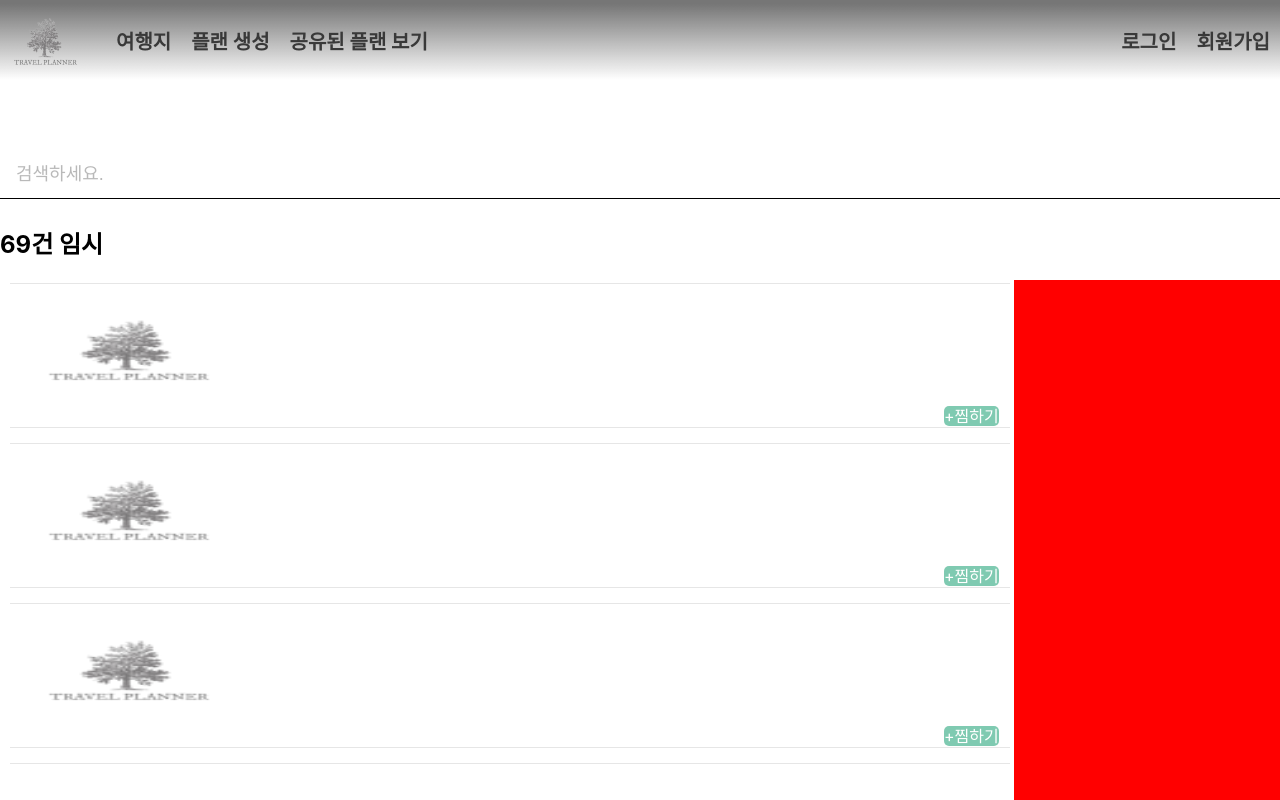
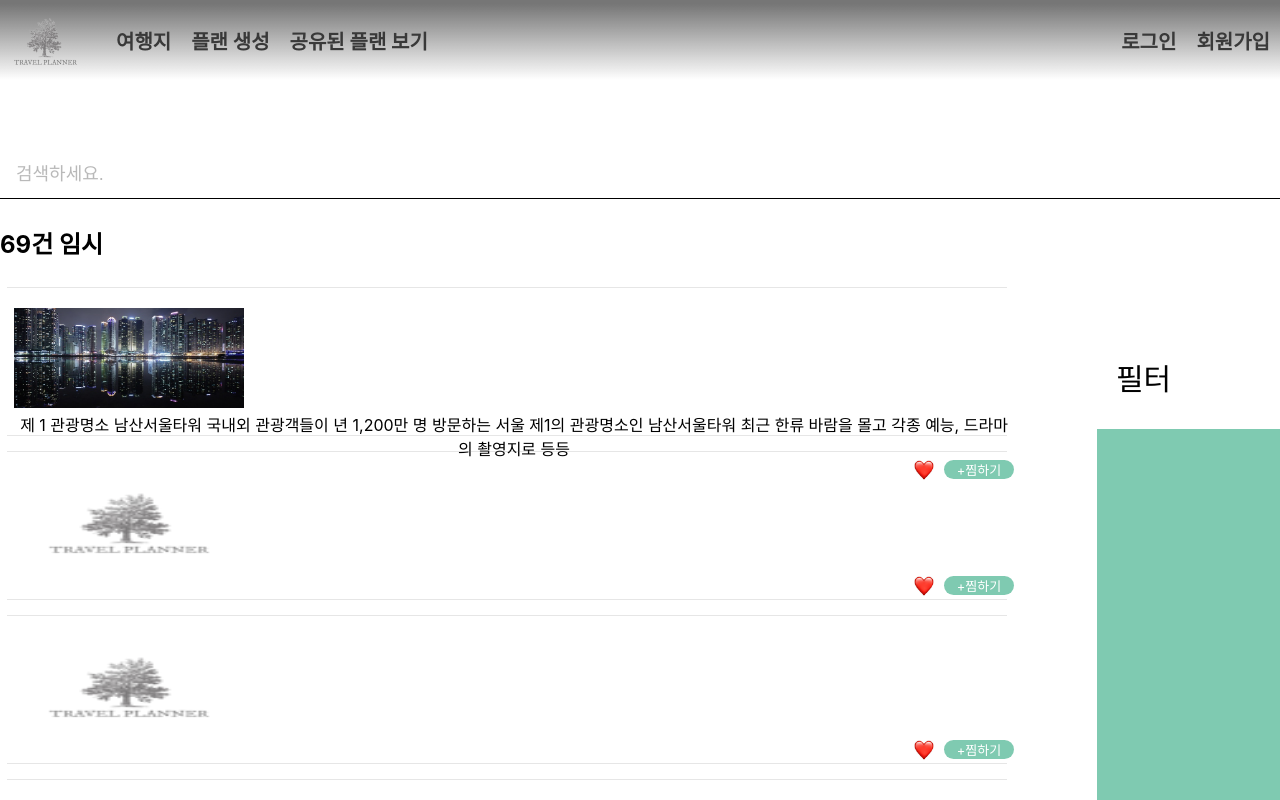
Before and after one commit to ten-3dev/travel-planner, a React (Create React App) app: page /travel in a window 1280 px wide. Shown: the top 800 px of the page. Built offline with nearby package versions, Linux system fonts and the light colour scheme.

Commit message:
여행 리스트 작업중입니다.(석)

```diff
--- a/src/Pages/travelPage/index.js
+++ b/src/Pages/travelPage/index.js
@@ -15,38 +15,64 @@ const travelPage = () => {
                 <Styles.TravelWrapper2>
                     <Styles.Bar2/>
                     <Styles.TravelWrapper>
-                        <Styles.Img src={process.env.PUBLIC_URL + `assets/logo.png`}/>
+                        <Styles.TravelWrapper5>
+                            <Styles.Img src={process.env.PUBLIC_URL + `assets/image32.png`}/>
+                            <Styles.Text1>
+                                제 1 관광명소 남산서울타워
+                                국내외 관광객들이 년 1,200만 명 방문하는 서울 제1의 관광명소인 남산서울타워
+                                최근 한류 바람을 몰고 각종 예능, 드라마의 촬영지로 등등
+                            </Styles.Text1>
+                        </Styles.TravelWrapper5>
+                        <Styles.BtnBox>
+                            <Styles.Img1 src={process.env.PUBLIC_URL + "assets/hrr.png"}></Styles.Img1>
                             <Styles.Btn>+찜하기</Styles.Btn>
+                        </Styles.BtnBox>
                     </Styles.TravelWrapper>
                     <Styles.Bar2/>
                     <Styles.Bar2/>
                     <Styles.TravelWrapper>
                         <Styles.Img src={process.env.PUBLIC_URL + `assets/logo.png`}/>
+                        <Styles.BtnBox>
+                            <Styles.Img1 src={process.env.PUBLIC_URL + "assets/hrr.png"}></Styles.Img1>
                             <Styles.Btn>+찜하기</Styles.Btn>
+                        </Styles.BtnBox>
                     </Styles.TravelWrapper>
                     <Styles.Bar2/>
                     <Styles.Bar2/>
                     <Styles.TravelWrapper>
                         <Styles.Img src={process.env.PUBLIC_URL + `assets/logo.png`}/>
+                        <Styles.BtnBox>
+                            <Styles.Img1 src={process.env.PUBLIC_URL + "assets/hrr.png"}></Styles.Img1>
                             <Styles.Btn>+찜하기</Styles.Btn>
+                        </Styles.BtnBox>
                     </Styles.TravelWrapper>
                     <Styles.Bar2/>
                     <Styles.Bar2/>
                     <Styles.TravelWrapper>
                         <Styles.Img src={process.env.PUBLIC_URL + `assets/logo.png`}/>
+                        <Styles.BtnBox>
+                            <Styles.Img1 src={process.env.PUBLIC_URL + "assets/hrr.png"}></Styles.Img1>
                             <Styles.Btn>+찜하기</Styles.Btn>
+                        </Styles.BtnBox>
                     </Styles.TravelWrapper>
                     <Styles.Bar2/>
                     <Styles.Bar2/>
                     <Styles.TravelWrapper>
                         <Styles.Img src={process.env.PUBLIC_URL + `assets/logo.png`}/>
+                        <Styles.BtnBox>
+                            <Styles.Img1 src={process.env.PUBLIC_URL + "assets/hrr.png"}></Styles.Img1>
                             <Styles.Btn>+찜하기</Styles.Btn>
+                        </Styles.BtnBox>
                     </Styles.TravelWrapper>
                     <Styles.Bar2/>
                 </Styles.TravelWrapper2>
+                <Styles.TravelWrapper4>
+                    <Styles.Text>필터</Styles.Text>
                     <Styles.TravelWrapper3>
 
                     </Styles.TravelWrapper3>
+                </Styles.TravelWrapper4>
+
             </Styles.ContentBox>
 
         </MarginTopWrapper>
--- a/src/Pages/travelPage/style.js
+++ b/src/Pages/travelPage/style.js
@@ -8,13 +8,14 @@ export const Bar = styled.div`
     margin-bottom: 2%;
     background-color: black ;
 `
+
 export const Bar2 = styled.div`
     width: 1000px;
     height: 1px;
     position: sticky;
     left: 10px;
     margin-bottom: 1.5%;
-    margin-top: 3px;
+    margin-top: 7px;
     background-color: gray ;
     opacity: 0.2;
 `
@@ -50,22 +51,44 @@ export const Input = styled.input`
 `
 
 export const TravelWrapper = styled.div`
-    width: 1000px;
+    width: 100%;
     height: 125px;
     padding: 0 0 0 7px;
 `
 
 export const TravelWrapper2 = styled.div`
-    width: 1100px;
-    height: 850px;
+    width: 100%;
     padding: 0 0 0 7px;
 `
 
 export const TravelWrapper3 = styled.div`
+    width: 70%;
+    height: 80%;
+    background-color: #00966480;
+    margin: 30px 50px 150px 90px;
+
+`
+export const TravelWrapper4 = styled.div`
     width: 100%;
-    height: 850px;
-    padding: 0 0 0 7px;
-    background-color: red;
+    margin-top: 75px;
+`
+
+export const TravelWrapper5 = styled.div`
+    width: 100%;
+`
+export const TravelWrapper6 = styled.div`
+    width: 75%;
+`
+
+export const Text = styled.div`
+    width: 100%;
+    font-size: 30px;
+    text-align: center;
+`
+export const Text1 = styled.div`
+    width: 100%;
+    text-align: center;
+    display: flex;
 `
 
 export const Img = styled.img`
@@ -73,6 +96,12 @@ export const Img = styled.img`
     width: 230px;
     height: 100px;
     margin-right: 15px;
+    margin-top: 5px;
+`
+
+export const Img1 = styled.img`
+    width: 20px;
+    height: 20px;
 `
 
 export const Tag = styled.div`
@@ -84,10 +113,19 @@ export const Tag = styled.div`
 `
 
 export const Btn = styled.span`
+    border: 0;
+    width: 70px;
+    background: rgba(0, 150, 100, 0.5);
+    color: white;
+    border-radius: 10px;
+    margin-left: 10px;
+    font-size: 13px;
+    text-align: center;
     cursor: pointer;
-    background-color: #00966480;
-    color: white;
-    margin-left: 93%;
-    font-size: 16px;
-    border-radius: 5px;
 `
+export const BtnBox = styled.div`
+    display: flex;
+    align-items: center;
+    justify-content: flex-end;
+    width: 100%;
+`
```
Lines whose indentation alone changed are shown as unchanged.
